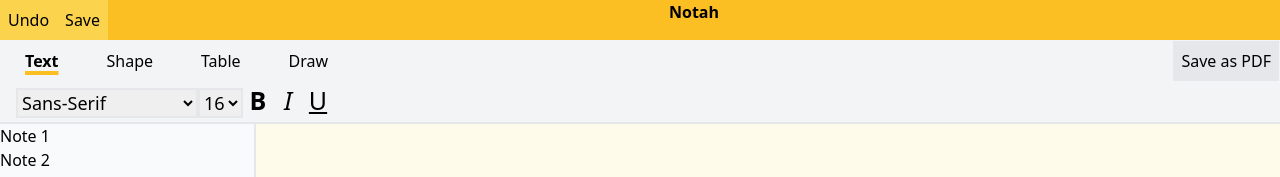
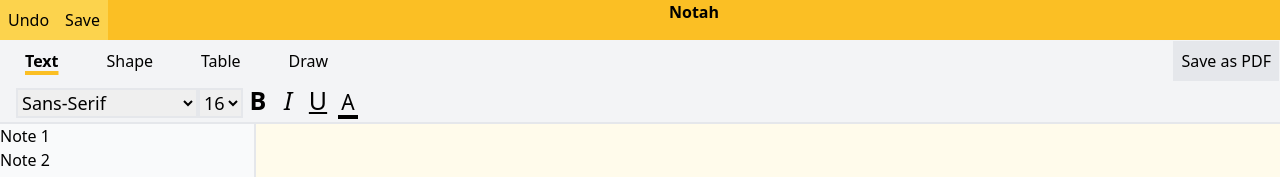
Before and after one commit to kotayam/notah, a React (Vite) app in the folder frontend/: page / in a window 1280 px wide. Shown: the top 177 px of the page. Built offline with nearby package versions, Linux system fonts and the light colour scheme.

Commit message:
text color feature

```diff
--- a/frontend/src/App.tsx
+++ b/frontend/src/App.tsx
@@ -9,6 +9,7 @@ function App() {
   const [mode, setMode] = useState("text");
   const [fontSize, setFontSize] = useState(16);
   const [font, setFont] = useState("sans-serif");
+  const [fontColor, setFontColor] = useState('black');
   const [bold, setBold] = useState(false);
   const [italic, setItalic] = useState(false);
   const [shape, setShape] = useState('rect');
@@ -28,6 +29,11 @@ function App() {
   const changeFont = (newFont: string) => {
     setFont(newFont);
     console.log(`font changed to: ${newFont}`);
+  }
+
+  const changeFontColor = (newFontColor: string) => {
+    setFontColor(newFontColor);
+    console.log(`font color changed to: ${newFontColor}`);
   }
 
   const toggleBold = (isBold: boolean) => {
@@ -70,21 +76,22 @@ function App() {
         mode={mode} changeMode={changeMode}
         fontSize={fontSize} changeFontSize={changeFontSize}
         font={font} changeFont={changeFont}
+        fontColor={fontColor} changeFontColor={changeFontColor}
         bold={bold} toggleBold={toggleBold}
         italic={italic} toggleItalic={toggleItalic}
         shape={shape} changeShape={changeShape}
         createTable={createTable}
-        />
+      />
       <div className="flex h-full">
         <Notes />
         <Canvas
           mode={mode} changeMode={changeMode}
-          fontSize={fontSize} font={font}
+          fontSize={fontSize} font={font} fontColor={fontColor}
           bold={bold} italic={italic}
           shape={shape}
           tableContent={tableContent}
           updateHistory={updateHistory}
-          />
+        />
       </div>
     </div>
 
--- a/frontend/src/Canvas.tsx
+++ b/frontend/src/Canvas.tsx
@@ -7,7 +7,7 @@ import TextBox from "./TextBox.tsx";
 import Table from "./Table.tsx";
 import Shape from "./Shape.tsx";
 
-export default function Canvas({ mode, changeMode, fontSize, font, bold, italic, shape, tableContent}: CanvasProps) {
+export default function Canvas({ mode, changeMode, fontSize, font, fontColor, bold, italic, shape, tableContent}: CanvasProps) {
     const [scale, setScale] = useState(window.devicePixelRatio);
     const [text, setText] = useState("");
     const [context, setContext] = useState<CanvasRenderingContext2D>();
@@ -33,7 +33,7 @@ export default function Canvas({ mode, changeMode, fontSize, font, bold, italic,
             // setText("");
             const fontWeight = bold? 'bold' : 'normal';
             const fontStyle = italic? 'italic': 'normal';
-            newElt = new TextBoxElement(canvasElts.length, x, y, "", font, fontSize, fontWeight, fontStyle);
+            newElt = new TextBoxElement(canvasElts.length, x, y, "", font, fontSize, fontColor, fontWeight, fontStyle);
         }
         else if (mode === "shape") {
             setDrawing(true);
--- a/frontend/src/Classes.ts
+++ b/frontend/src/Classes.ts
@@ -14,14 +14,16 @@ export class TextBoxElement extends CanvasElement {
     content: string;
     font: string;
     fontSize: number;
+    fontColor: string;
     fontWeight: string;
     fontStyle: string;
 
-    constructor(id: number, x: number, y: number, content: string, font: string, fontSize: number, fontWeight: string, fontStyle: string) {
+    constructor(id: number, x: number, y: number, content: string, font: string, fontSize: number, fontColor: string, fontWeight: string, fontStyle: string) {
             super(id, x, y);
             this.content = content;
             this.font = font;
             this.fontSize = fontSize;
+            this.fontColor = fontColor;
             this.fontWeight = fontWeight;
             this.fontStyle = fontStyle;
     }
--- a/frontend/src/FunctionBar.tsx
+++ b/frontend/src/FunctionBar.tsx
@@ -1,12 +1,43 @@
-import { useRef, useEffect, useState } from "react";
+import { useState } from "react";
 import { TextFunctionBarProps, ShapeFunctionBarProps, TableFunctionBarProps } from "./Props.ts";
 
-export function TextFunctionBar({ font, changeFont, fontSize, changeFontSize, bold, toggleBold, italic, toggleItalic}: TextFunctionBarProps) {
+export function TextFunctionBar({ font, changeFont, fontSize, changeFontSize, fontColor, changeFontColor, bold, toggleBold, italic, toggleItalic}: TextFunctionBarProps) {
+    const [colorClicked, setColorClicked] = useState(false);
+    const [colorRect, setColorRect] = useState<DOMRect>();
+
+    const textColors = ['black', 'white', 'red', 'yellow', 'green', 'blue'];
+
     let boldStyle;
     bold? boldStyle = "bg-gray-300": boldStyle = "bg-transparent";
 
     let italicStyle;
     italic? italicStyle = "bg-gray-300": italicStyle = "bg-transparent";
+
+    const showColorOption = () => {
+        console.log(fontColor);
+        if (colorClicked && colorRect) {
+            return (
+                <>
+                <div className="absolute border-[1px] bg-white p-2" style={{top: colorRect.bottom, left: colorRect.left}}>
+                    <p>Font Color</p>
+                    <div className={`grid gap-1`} style={{gridTemplateRows: `repeat(${1}, minmax(0, 1fr))`, gridTemplateColumns: `repeat(${textColors.length}, minmax(0, 1fr))`}}>
+                        {textColors.map((color, idx) => {
+                            return (
+                                <div
+                                    key={`${idx}`}
+                                    className="border-[1px] h-8 w-8 hover:border-black z-[999]"
+                                    style={{backgroundColor: color}}
+                                    onClick={e => {e.stopPropagation(); console.log('clicked'); setColorClicked(prev => !prev); changeFontColor(color)}}
+                                ></div>
+                            )
+                        })}
+                    </div>
+                </div>
+                </>
+            )
+        }
+
+    }
 
     return (
         <>
@@ -30,6 +61,13 @@ export function TextFunctionBar({ font, changeFont, fontSize, changeFontSize, bo
             <button className={`hover:bg-gray-300 active:bg-gray-400 text-[25px] w-[30px] rounded-none ${boldStyle}`} onClick={_ => toggleBold(bold)}><strong>B</strong></button>
             <button className={`hover:bg-gray-300 active:bg-gray-400 text-[25px] w-[30px] rounded-none ${italicStyle}`} onClick={_ => toggleItalic(italic)}><em>I</em></button>
             <button className={`hover:bg-gray-300 active:bg-gray-400 text-[25px] w-[30px] rounded-none`}><span className="underline">U</span></button>
+            <button className={`hover:bg-gray-300 active:bg-gray-400 text-[21px] w-[30px] rounded-none`} onClick={e => {setColorClicked(prev => !prev); setColorRect(e.currentTarget.getBoundingClientRect())}}>
+                <div className="w-full h-full">
+                    <p className="h-7">A</p>
+                    <div className="h-1 w-5 m-auto" style={{backgroundColor: fontColor}}></div>
+                </div>
+            </button>
+            {showColorOption()}
         </>
 
     )
@@ -95,7 +133,6 @@ export function TableFunctionBar( { createTable }: TableFunctionBarProps ) {
 
     const showTableOption = () => {
         if (clicked && rect) {
-            console.log(gridCoord);
             const grid = new Array<string[]>(ROW);
             const rowContent = new Array(COL);
             rowContent.fill('');
@@ -105,7 +142,7 @@ export function TableFunctionBar( { createTable }: TableFunctionBarProps ) {
                 <>
                 <div className="absolute border-[1px] bg-white p-2" style={{top: rect.bottom, left: rect.left}}>
                     <p>{`${gridCoord.r + 1}*${gridCoord.c + 1} table`}</p>
-                    <div className={`grid grid-cols-${COL} gird-rows-${ROW} gap-1`}>
+                    <div className={`grid gap-1`} style={{gridTemplateRows: `repeat(${ROW}, minmax(0, 1fr))`, gridTemplateColumns: `repeat(${COL}, minmax(0, 1fr))`}}>
                         {grid.map((r, rowId) => {
                             return (r.map((_, colId) => {
                                 let bgColor = 'bg-gray-100';
--- a/frontend/src/Props.ts
+++ b/frontend/src/Props.ts
@@ -8,6 +8,8 @@ export type ToolbarProps = {
     font: string;
     changeFont: (newFont: string) => void;
     bold: boolean;
+    fontColor: string;
+    changeFontColor: (newFontColor: string) => void;
     toggleBold: (isBold: boolean) => void;
     italic: boolean;
     toggleItalic: (isItalic: boolean) => void;
@@ -21,6 +23,7 @@ export type CanvasProps = {
     changeMode: (newMode: string) => void;
     fontSize: number;
     font: string;
+    fontColor: string;
     bold: boolean;
     italic: boolean;
     shape: string;
@@ -66,6 +69,8 @@ export type TextFunctionBarProps = {
     font: string;
     changeFont: (newFont: string) => void;
     bold: boolean;
+    fontColor: string;
+    changeFontColor: (newFontColor: string) => void;
     toggleBold: (isBold: boolean) => void;
     italic: boolean;
     toggleItalic: (isItalic: boolean) => void;
--- a/frontend/src/TextBox.tsx
+++ b/frontend/src/TextBox.tsx
@@ -10,7 +10,7 @@ export default function TextBox({ elt, selectTextBox, selectedElt}: TextBoxProps
             contentEditable='true'
             key={elt.id}
             className={`absolute hover:border-2 min-w-[100px] ${border}`}
-            style={{ top: elt.y, left: elt.x, fontFamily: elt.font, fontSize: elt.fontSize}}
+            style={{ top: elt.y, left: elt.x, fontFamily: elt.font, fontSize: elt.fontSize, color: elt.fontColor}}
             onClick={_ => {selectTextBox(elt)}}
             onMouseDown={e => e.stopPropagation()}
             >
--- a/frontend/src/Toolbar.tsx
+++ b/frontend/src/Toolbar.tsx
@@ -3,9 +3,8 @@ import { ToolbarProps } from "./Props.ts";
 import ModeSelector from "./ModeSelector.tsx";
 import { TextFunctionBar, ShapeFunctionBar, TableFunctionBar } from "./FunctionBar.tsx";
 import { jsPDF } from "jspdf";
-import html2canvas from "html2canvas";
 
-export default function Toolbar({ mode, changeMode, fontSize, changeFontSize, font, changeFont, bold, toggleBold, italic, toggleItalic, shape, changeShape, createTable }: ToolbarProps) {
+export default function Toolbar({ mode, changeMode, fontSize, changeFontSize, font, changeFont, fontColor, changeFontColor, bold, toggleBold, italic, toggleItalic, shape, changeShape, createTable }: ToolbarProps) {
     const returnFunctionBar = () => {
         switch(mode) {
             case 'text':
@@ -13,6 +12,7 @@ export default function Toolbar({ mode, changeMode, fontSize, changeFontSize, fo
                 <TextFunctionBar
                     fontSize={fontSize} changeFontSize={changeFontSize}
                     font={font} changeFont={changeFont}
+                    fontColor={fontColor} changeFontColor={changeFontColor}
                     bold={bold} toggleBold={toggleBold}
                     italic={italic} toggleItalic={toggleItalic}
                 />)
```
